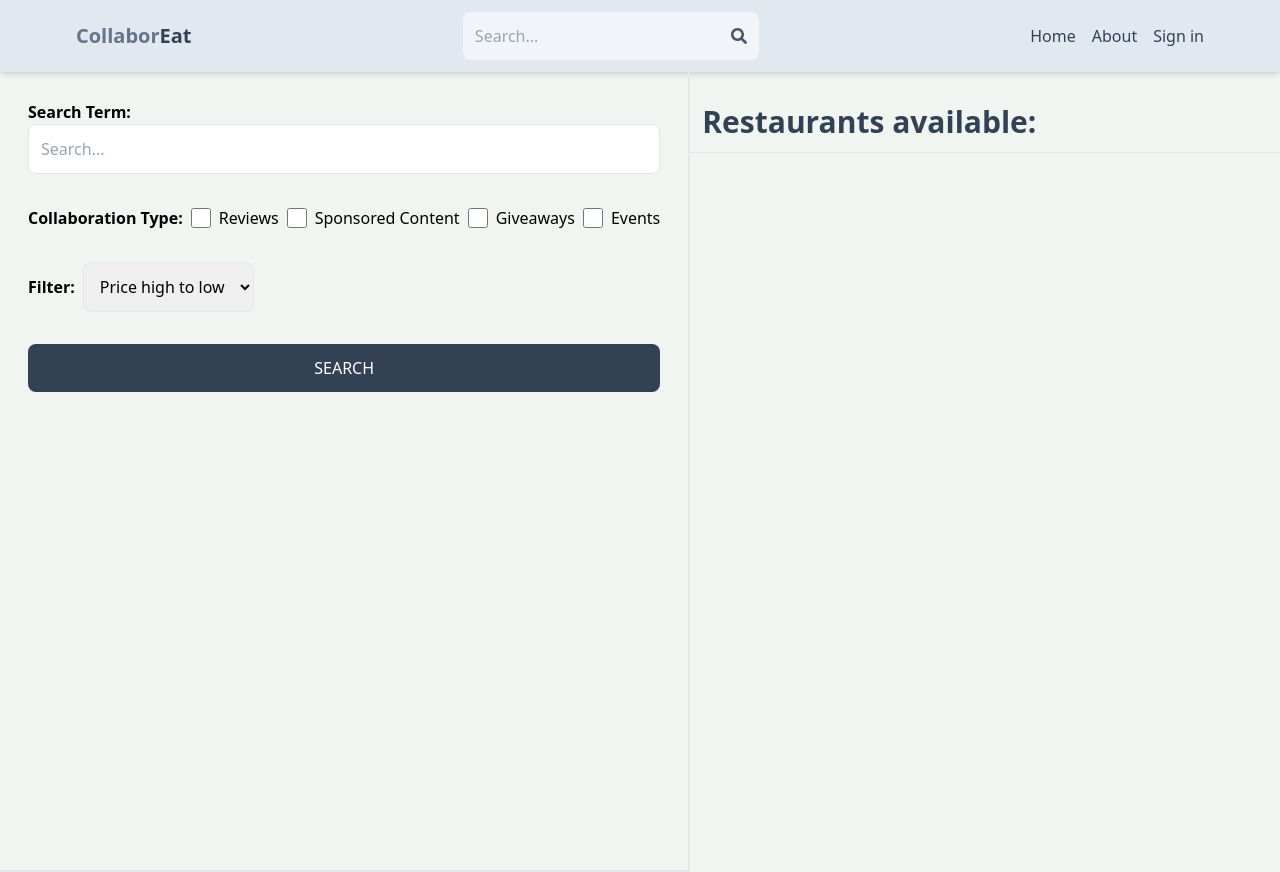
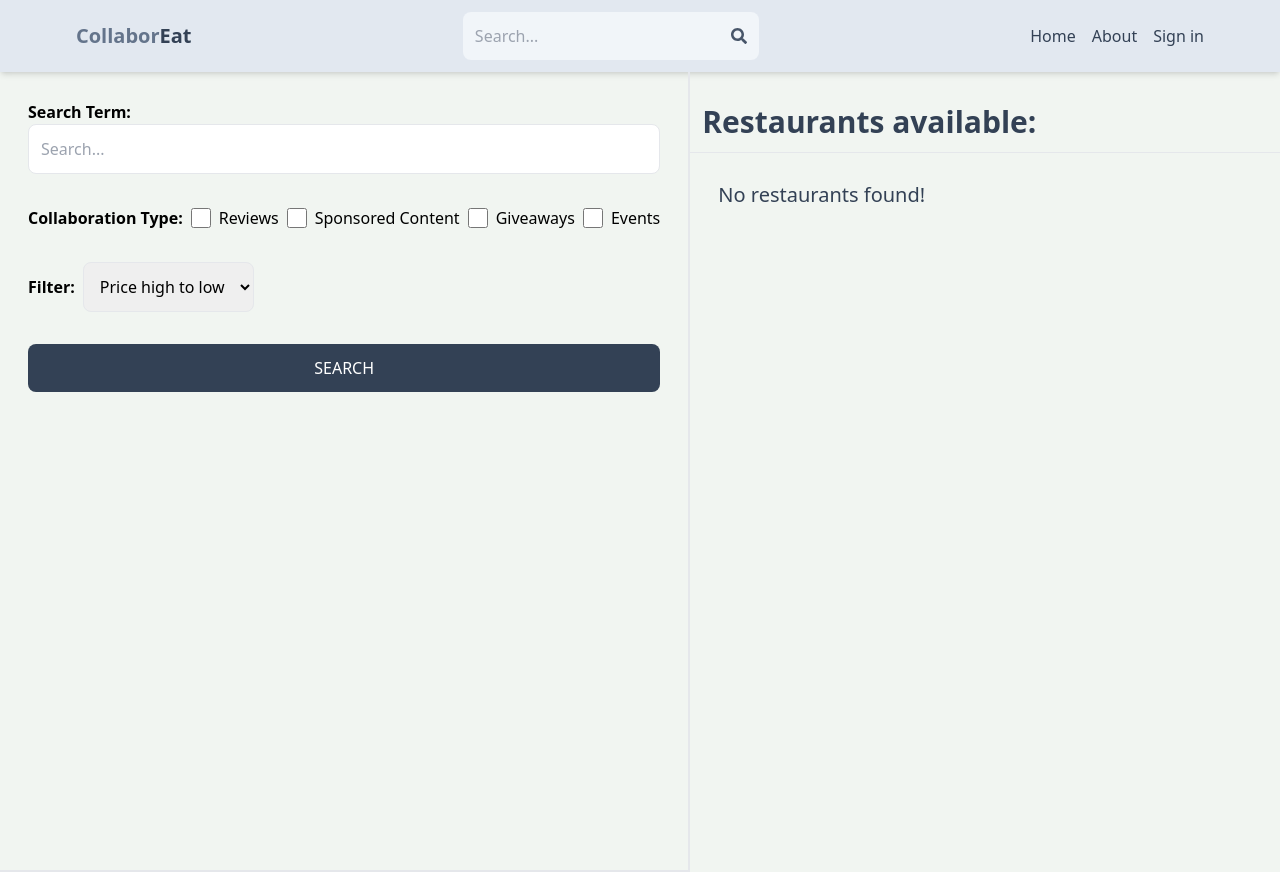
Before and after one commit to reshmannn/collaboreat, a React (Vite) app in the folder collaboreat/: page /search in a window 1280 px wide. Built offline with nearby package versions, Linux system fonts and the light colour scheme.

Commit message:
temp listing changes

```diff
--- /dev/null
+++ b/collaboreat/src/components/ListingItem.jsx
@@ -0,0 +1,15 @@
+import { Link } from 'react-router-dom';
+
+export default function ListingItem({ listing }) {
+  return (
+    <div className='bg-white shadow-md hover:shadow-lg transition-shadow overflow-hidden rounded-lg w-full sm:w-[330px]'>
+      <Link to={`/listing/${listing._id}`}>
+        <img
+          src={listing.imageUrls[0]}
+          alt='listing cover'
+          className='h-[320px] sm:h-[220px] w-full object-cover hover:scale-105 transition-scale duration-300'
+        />
+      </Link>
+    </div>
+  );
+}
--- a/collaboreat/src/pages/Search.jsx
+++ b/collaboreat/src/pages/Search.jsx
@@ -1,5 +1,6 @@
 import { useEffect, useState } from 'react';
 import { useNavigate, useLocation } from 'react-router-dom';
+import ListingItem from '../components/ListingItem';
 
 export default function Search() {
   const navigate = useNavigate();
@@ -191,6 +192,21 @@ export default function Search() {
         <h1 className='text-3xl font-semibold border-b p-3 text-slate-700 mt-5'>
           Restaurants available:
         </h1>
+        <div className='p-7 flex flex-wrap gap-4'>
+          {!loading && listings.length === 0 && (
+            <p className='text-xl text-slate-700'> No restaurants found!</p>
+          )}
+          {loading && (
+            <p className='text-xl text-slate-700 text-center w-full'>
+              Loading...
+            </p>
+          )}
+          {!loading &&
+            listings &&
+            listings.map((listing) => (
+              <ListingItem key={listing._id} listing={listing} />
+            ))}
+        </div>
       </div>
     </div>
   );
```
